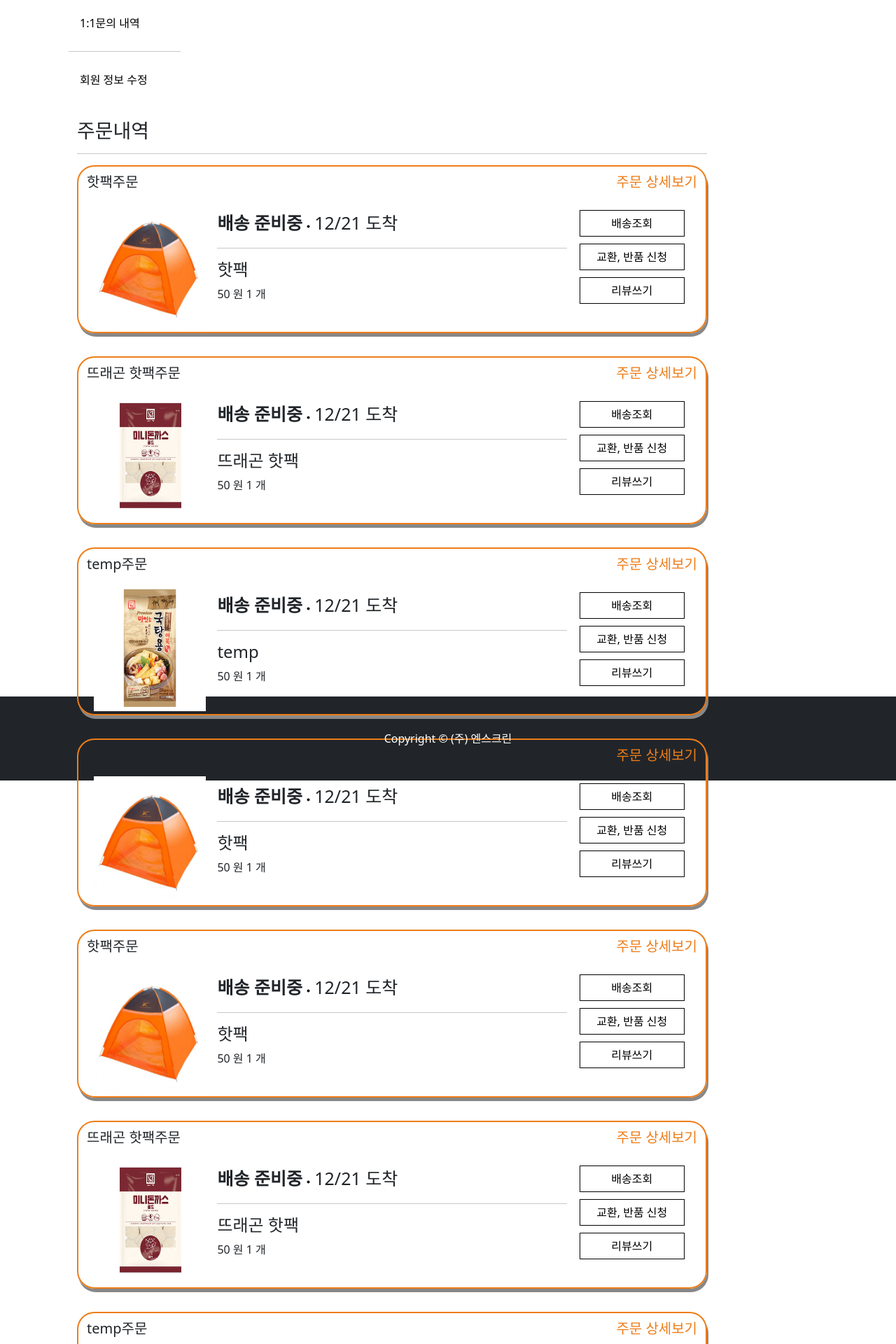
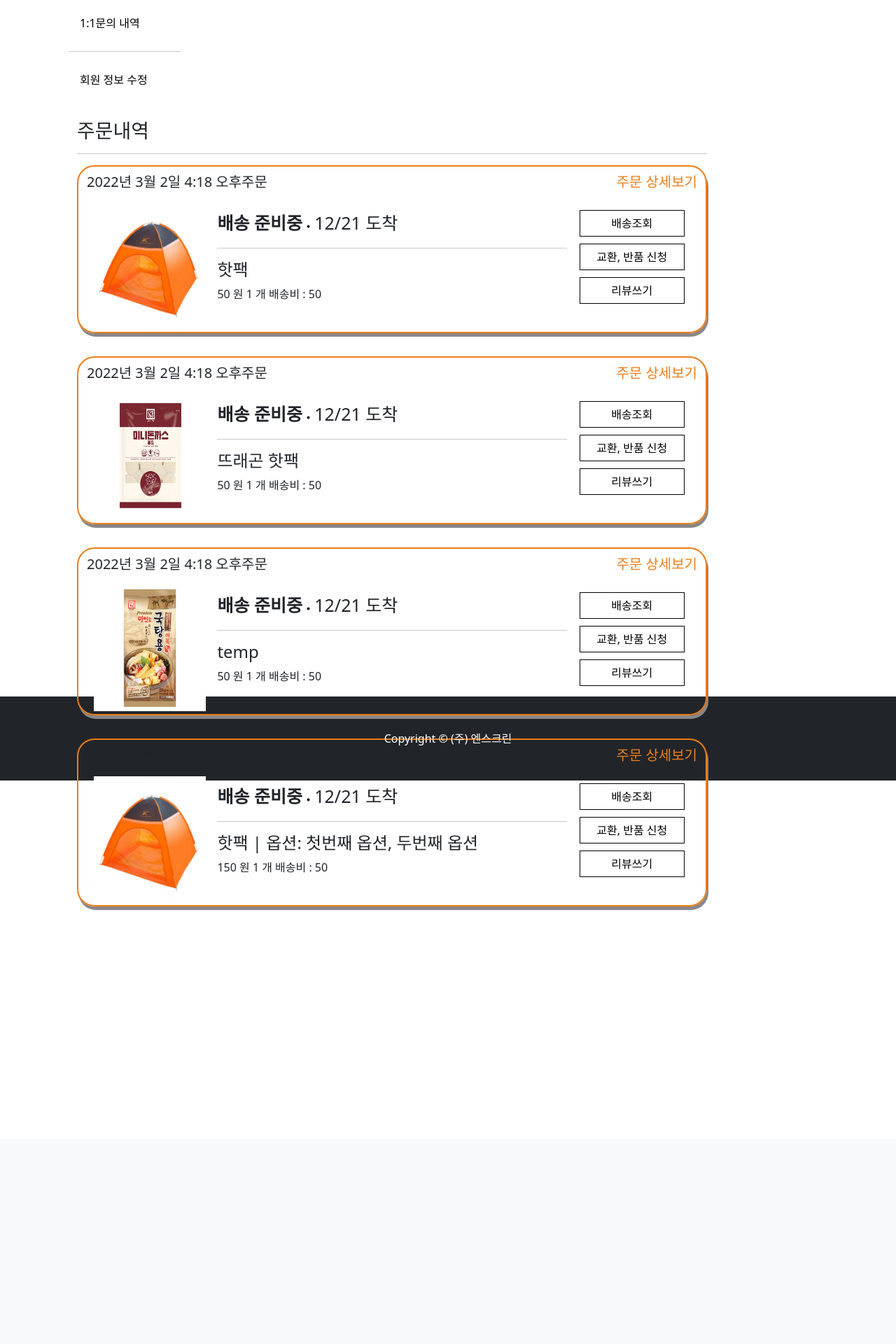
Before and after one commit to hennible0612/MangoTang, a Django app: page /mypage/orderhistory/ in a window 1280 px wide. Shown: the part 938-2858 px from the top of the page at 70% size. After the commit the page ends 2238 px from the top, so only its background shows below. Run offline with Django 4.2, Linux system fonts and the light colour scheme; a user stored in the database is signed in; data comes from the database, SQL or seed files in the repository; both versions use the stored data as it was after the commit; some libraries are stand-ins or nearby versions.

Commit message:
orderhistory option 있는 주문추가
.

```diff
--- a/store/models.py
+++ b/store/models.py
@@ -206,8 +206,14 @@ class OrderItem(models.Model):
     date_added = models.DateTimeField(auto_now_add=True)
     item_option_bool = models.BooleanField(default=False, blank=False, null=True)
 
-    def __str__(self):
-        return self.product.product_name
+    @property
+    def get_all_option_name(self):
+        orderOptions = self.orderitemoption_set.all()  # 해당 order의 자식 가져와서
+        data = ""
+        for name in orderOptions:
+            data += name.get_option_name +", "
+        data = data.strip(', ')
+        return data
 
     @property
     def get_name(self):
@@ -217,20 +223,28 @@ class OrderItem(models.Model):
     def get_option_bool(self):
         return self.item_option_bool
 
-    @property
+    @property #배송비
     def get_delivery_price(self):
         return self.product.shipment_price
 
-    @property
+    @property#제품 가격
     def get_total(self):
         total = self.product.price_discount * self.quantity
         return total
 
-    @property
+    @property #옵션 가격
     def get_option_cart_total(self):
         orderOptions = self.orderitemoption_set.all()  # 해당 order의 자식 가져와서
         total = sum([item.get_total for item in orderOptions])  # 다더함함
         return total
+
+    @property #옵션 포함 가격
+    def get_all_total(self):
+        total = self.product.price_discount * self.quantity
+        orderOptions = self.orderitemoption_set.all()  # 해당 order의 자식 가져와서
+        total += sum([item.get_total for item in orderOptions])  # 다더함함
+        return total
+
 
     def __str__(self):
         return "아이템"+str(self.get_option_cart_total)
@@ -239,6 +253,10 @@ class OrderItemOption(models.Model):
     order_item_option = models.ForeignKey(OrderItem, on_delete=models.CASCADE, null=True)
     product_option = models.ForeignKey(ProductOption, on_delete=models.CASCADE, null=True)
     quantity = models.IntegerField(default=0, null=True, blank=True)
+
+    @property
+    def get_option_name(self):
+        return self.product_option.option_name
 
     @property
     def get_total(self):
--- a/store/templates/mypage/orderhistory.html
+++ b/store/templates/mypage/orderhistory.html
@@ -6,12 +6,12 @@
             <h3>주문내역</h3>
             <hr>
         </div>
-    {% for order in orderHistory %}
         {% for item in orderItem %}
 
             <div class=" container" id="rcorners2" style=" height: 15rem;"><!--주문내역 컨테이너-->
                 <div class="item" style="padding-top: 10px">
-                <div><h5>{{ item.product.product_name }}주문<a class="orderlist-detail" href="{% url 'orderdetail' %}" style="float: right">주문 상세보기</a></h5>
+                    <div><h5>{{ item.orderHistory.date_completed }}주문<a class="orderlist-detail" href="{% url 'orderdetail' %}"
+                                                                 style="float: right">주문 상세보기</a></h5>
                     </div>
                 </div>
 
@@ -26,26 +26,33 @@
                             <span><img src="{% static 'images/dot.png' %}" width="9" height="9"></span>
                             <span style="font-size: 25px; padding-bottom: 5px">12/21 도착 </span>
                             <hr>
+                            {% if item.item_option_bool == True %}
+                                <h4>{{ item.product.product_name }} | 옵션: {{ item.get_all_option_name }}</h4>
+                            {% else %}
                                 <h4>{{ item.product.product_name }}</h4>
 
-                        <span>{{ item.get_total | floatformat:0 }} 원<span> {{ item.quantity}} 개</span> </span>
+                            {% endif %}
+                            <span>{{ item.get_all_total | floatformat:0 }} 원 <span> {{ item.quantity }} 개</span> 배송비 : {{ item.get_delivery_price }}</span>
                         </div>
 
-                    <div class="item-orderlist-button" >
+                        <div class="item-orderlist-button">
                             <div class="center-orderlist-option">
-                            <a class="nav-link-mypage btn" style="border-style: groove; border-color: black; width: 150px" href="/" >배송조회</a>
+                                <a class="nav-link-mypage btn"
+                                   style="border-style: groove; border-color: black; width: 150px" href="/">배송조회</a>
 
                             </div>
-                        <div class="center-orderlist-option" >
+                            <div class="center-orderlist-option">
                                 {#                            href="{% url 'product_detail' product.seller_code %}"#}
 
-                            <a class="nav-link-mypage btn" style="border-style: groove; border-color: black; width: 150px" href="{% url 'cs' order.order_number %} " >교환, 반품 신청</a>
+                                <a class="nav-link-mypage btn"
+                                   style="border-style: groove; border-color: black; width: 150px" href="{% url 'cs' item.orderHistory.order_number item.product.seller_code %} ">교환, 반품 신청</a>
 
 
                             </div>
                             <div class="center-orderlist-option">
 
-                            <a class="nav-link-mypage btn" style="border-style: groove; border-color: black; width: 150px" href="/" >리뷰쓰기</a>
+                                <a class="nav-link-mypage btn"
+                                   style="border-style: groove; border-color: black; width: 150px" href="/">리뷰쓰기</a>
 
                             </div>
 
@@ -58,7 +65,6 @@
             <hr style="clear: both; visibility: hidden;">
 
         {% endfor %}
-    {% endfor %}
     </div>
 
 {% endblock mypage %}
--- a/store/urls.py
+++ b/store/urls.py
@@ -55,7 +55,7 @@ urlpatterns = [
 	# 주문내역 페이지
 	path('mypage/orderhistory/', views.orderhistory, name="orderhistory"),
 	# cs 교화 반품 신청
-	path('mypage/orderhistory/cs/<int:orderNumber>', views.csform, name="cs"),
+	path('mypage/orderhistory/cs/<int:orderNumber><int:sellerCode>', views.csform, name="cs"),
 
 	path('mypage/ordercancel', views.ordercancel, name="ordercancel"),
 	path('mypage/orderrefund', views.orderrefund, name="orderrefund"),
--- a/store/views.py
+++ b/store/views.py
@@ -506,7 +506,7 @@ def checkoutComplete(request):
 
         for item in orderItem:
             item.orderHistory = orderhistory
-            item.deliver_state = "prepare" # "shipping" "complete"
+            item.deliver_state = "prepare"  # "shipping" "complete"
             item.save()
 
         order.order_status = True
@@ -623,26 +623,26 @@ def orderhistory(request):
     orderItem = []
     for order in orderHistory:
         orderItem += order.orderitem_set.all()
-
+        print(orderItem)
+        print(order)
     context = {'orderHistory': orderHistory, 'orderItem': orderItem}
 
     return render(request, 'mypage/orderhistory.html', context)
 
+
 # 교환 환불 페이지지
 @login_required(login_url='/login')
-def csform(request, orderNumber):
+def csform(request, orderNumber, sellerCode):
     customer = request.user.customer
-
 
     context = {}
 
     return render(request, 'mypage/csform.html', context)
 
+
 # 교환 환부 ㄹ요청
 
 def reqstExrfn(request):
-
-
     return JsonResponse("helloworld", safe=False, json_dumps_params={'ensure_ascii': False})
 
 
```
Also changed, not shown: db.sqlite3. Lines whose indentation alone changed are shown as unchanged.
